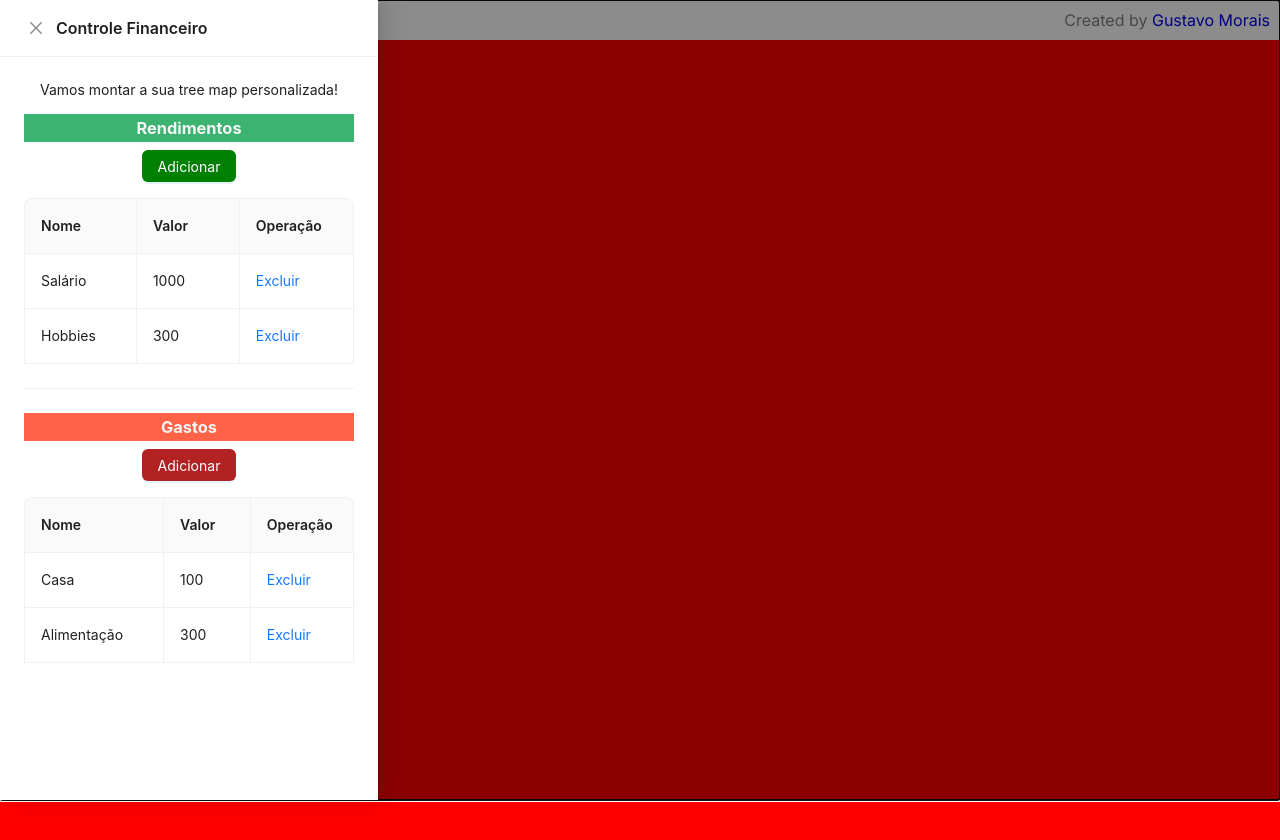
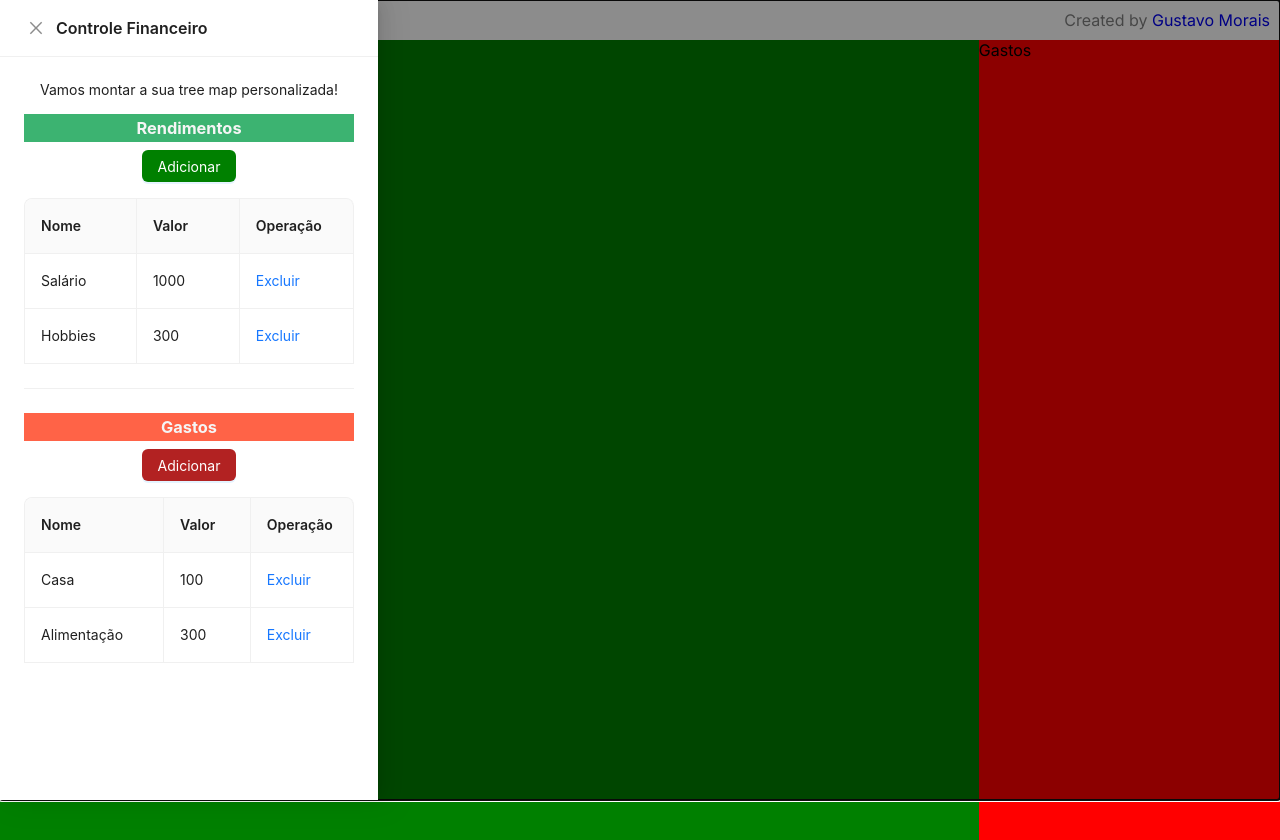
Before and after one commit to GustavoMoraisSantos/tree-map-financial, a Next.js app: page / in a window 1280 px wide. Built offline with nearby package versions, Linux system fonts and the light colour scheme.

Commit message:
Feat: aplicando contexto e recuperando os dados para a tree map

```diff
--- a/app/page.js
+++ b/app/page.js
@@ -1,14 +1,18 @@
 "use client";
 import MainDrawer from "@/components/Drawer";
-import { useState } from "react";
+import React, { useState } from "react";
 import { MenuOutlined } from "@ant-design/icons";
+import {  DataProvider } from "@/provider/DataProvider";
+import { TreeMap } from "@/components/TreeMap";
 
 export default function App() {
   const [isOpen, setIsOpen] = useState(true);
   const onClose = () => {
     setIsOpen(false);
   };
+
   return (
+    <DataProvider>
       <div className="app">
         <div className="container">
           <div
@@ -26,10 +30,11 @@ export default function App() {
               </a>
             </p>
           </div>
-        <div style={{ width: "100%", height: "100vh", background: "red" }}>
-        </div>
+          <TreeMap/>
+
           <MainDrawer isOpen={isOpen} onCloseDrawer={onClose} />
         </div>
       </div>
+    </DataProvider>
   );
 }
--- a/components/ExpensesTable.jsx
+++ b/components/ExpensesTable.jsx
@@ -1,5 +1,6 @@
 import React, { useContext, useEffect, useRef, useState } from "react";
 import { Button, Form, Input, Popconfirm, Table } from "antd";
+import { DataContext } from "@/provider/DataProvider";
 const EditableContext = React.createContext(null);
 
 const EditableRow = ({ index, ...props }) => {
@@ -94,6 +95,11 @@ const ExpensesTable = () => {
     },
   ]);
   const [count, setCount] = useState(2);
+  const {setExpensesValues} = React.useContext(DataContext);
+
+  useEffect(()=>{
+    setExpensesValues(dataSource)
+  },[dataSource])
 
   const handleDelete = (key) => {
     const newData = dataSource.filter((item) => item.key !== key);
--- a/components/IncomeTable.jsx
+++ b/components/IncomeTable.jsx
@@ -1,5 +1,6 @@
 import React, { useContext, useEffect, useRef, useState } from "react";
 import { Button, Form, Input, Popconfirm, Table } from "antd";
+import { DataContext } from "@/provider/DataProvider";
 const EditableContext = React.createContext(null);
 
 const EditableRow = ({ index, ...props }) => {
@@ -85,7 +86,7 @@ const IncomeTable = () => {
     {
       key: "0",
       name: "Salário",
-      value:"1000",
+      value: "1000",
     },
     {
       key: "1",
@@ -94,6 +95,11 @@ const IncomeTable = () => {
     },
   ]);
   const [count, setCount] = useState(2);
+  const {setIncomeValues} = React.useContext(DataContext);
+
+  useEffect(()=>{
+    setIncomeValues(dataSource)
+  },[dataSource])
 
   const handleDelete = (key) => {
     const newData = dataSource.filter((item) => item.key !== key);
@@ -111,7 +117,6 @@ const IncomeTable = () => {
       title: "Valor",
       dataIndex: "value",
       editable: true,
-
     },
     {
       title: "Operação",
@@ -127,6 +132,7 @@ const IncomeTable = () => {
         ) : null,
     },
   ];
+
   const handleAdd = () => {
     const newData = {
       key: count,
@@ -167,6 +173,7 @@ const IncomeTable = () => {
       }),
     };
   });
+
   return (
     <div>
       <div style={{ display: "flex", justifyContent: "center" }}>
@@ -175,7 +182,7 @@ const IncomeTable = () => {
           type="primary"
           style={{
             marginBottom: 16,
-            background:"green"
+            background: "green",
           }}
         >
           Adicionar
--- /dev/null
+++ b/components/TreeMap.jsx
@@ -0,0 +1,62 @@
+import { DataContext } from "@/provider/DataProvider";
+import React from "react";
+
+export const TreeMap = () => {
+  const { incomeValues, expensesValues } = React.useContext(DataContext);
+
+  console.log("incomeValues no pai", incomeValues);
+  console.log("expensesValues no pai", expensesValues);
+
+  let totalExpense = 0;
+
+  for (let i = 0; i < expensesValues.length; i++) {
+    const value = parseFloat(expensesValues[i].value);
+    if (!isNaN(value)) {
+      totalExpense += value;
+    }
+  }
+
+  let totalIncome = 0;
+
+  for (let i = 0; i < incomeValues.length; i++) {
+    const value = parseFloat(incomeValues[i].value);
+    if (!isNaN(value)) {
+      totalIncome += value;
+    }
+  }
+
+  console.log("Total de totalIncome:", totalIncome);
+  console.log("Total de totalExpenses:", totalExpense);
+
+  const total = totalIncome + totalExpense;
+
+  const calculatePercentage = (value, total) => {
+    const numericValue = parseFloat(value);
+    return (numericValue / total) * 100;
+  };
+
+  const incomePercentage = calculatePercentage(totalIncome, total);
+  const expensePercentage = calculatePercentage(totalExpense, total);
+
+  console.log("Porcentagem de Entradas:", incomePercentage);
+  console.log("Porcentagem de Gastos:", expensePercentage);
+
+  const incomeContainerStyle = {
+    width: `${incomePercentage}%`,
+    background: "green",
+    height: "100%",
+  };
+
+  const expenseContainerStyle = {
+    width: `${expensePercentage}%`,
+    background: "red",
+    height: "100%",
+  };
+
+  return (
+    <div style={{ display: 'flex', width: '100%', height: '100vh', background: 'whitesmoke' }}>
+    <div style={incomeContainerStyle}>Entradas</div>
+    <div style={expenseContainerStyle}>Gastos</div>
+  </div>
+  );
+};
--- /dev/null
+++ b/provider/DataProvider.js
@@ -0,0 +1,19 @@
+import React, { useState } from "react";
+
+export const DataContext = React.createContext({});
+
+export const DataProvider = (props) => {
+  const [incomeValues, setIncomeValues] = useState({});
+  const [expensesValues, setExpensesValues] = useState({});
+
+
+  const values = {
+    setIncomeValues,
+    incomeValues,
+    setExpensesValues,
+    expensesValues,
+  };
+  return (
+    <DataContext.Provider value={values}>{props.children}</DataContext.Provider>
+  );
+};
```
Lines whose indentation alone changed are shown as unchanged.
